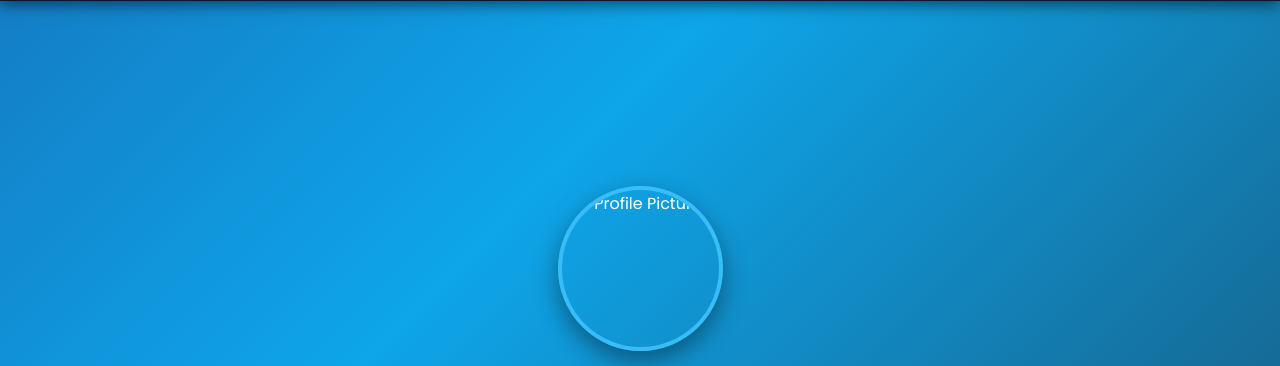
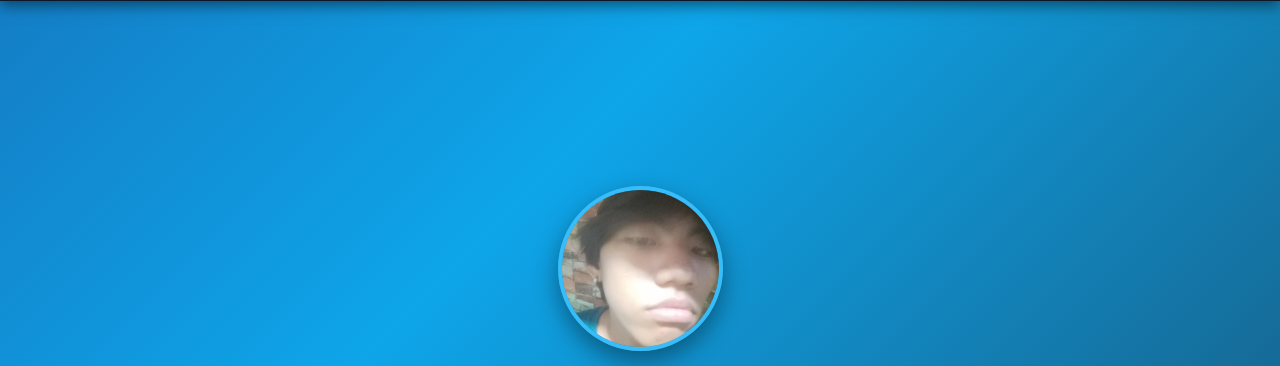
Before and after one commit to chesterrempillo/chesterrempillo.github.io, a plain HTML site: page index.html in a window 1280 px wide. Shown: the part 78-444 px from the top of the page. Drawn offline with Linux system fonts and the light colour scheme; files whose address does not match are found by name.

Commit message:
Update index.html

```diff
--- a/index.html
+++ b/index.html
@@ -22,7 +22,7 @@
 </header>
 
 <section id="home" class="hero">
-    <img src="pic/profile.png" alt="Profile Picture" class="profile-pic">
+    <img src="profile.png" alt="Profile Picture" class="profile-pic">
     <h2>Hello, I'm <span>Chester T Rempillo</span></h2>
     <p>Aspiring Web Developer | IT Student | Tech Enthusiast</p>
 </section>
```
